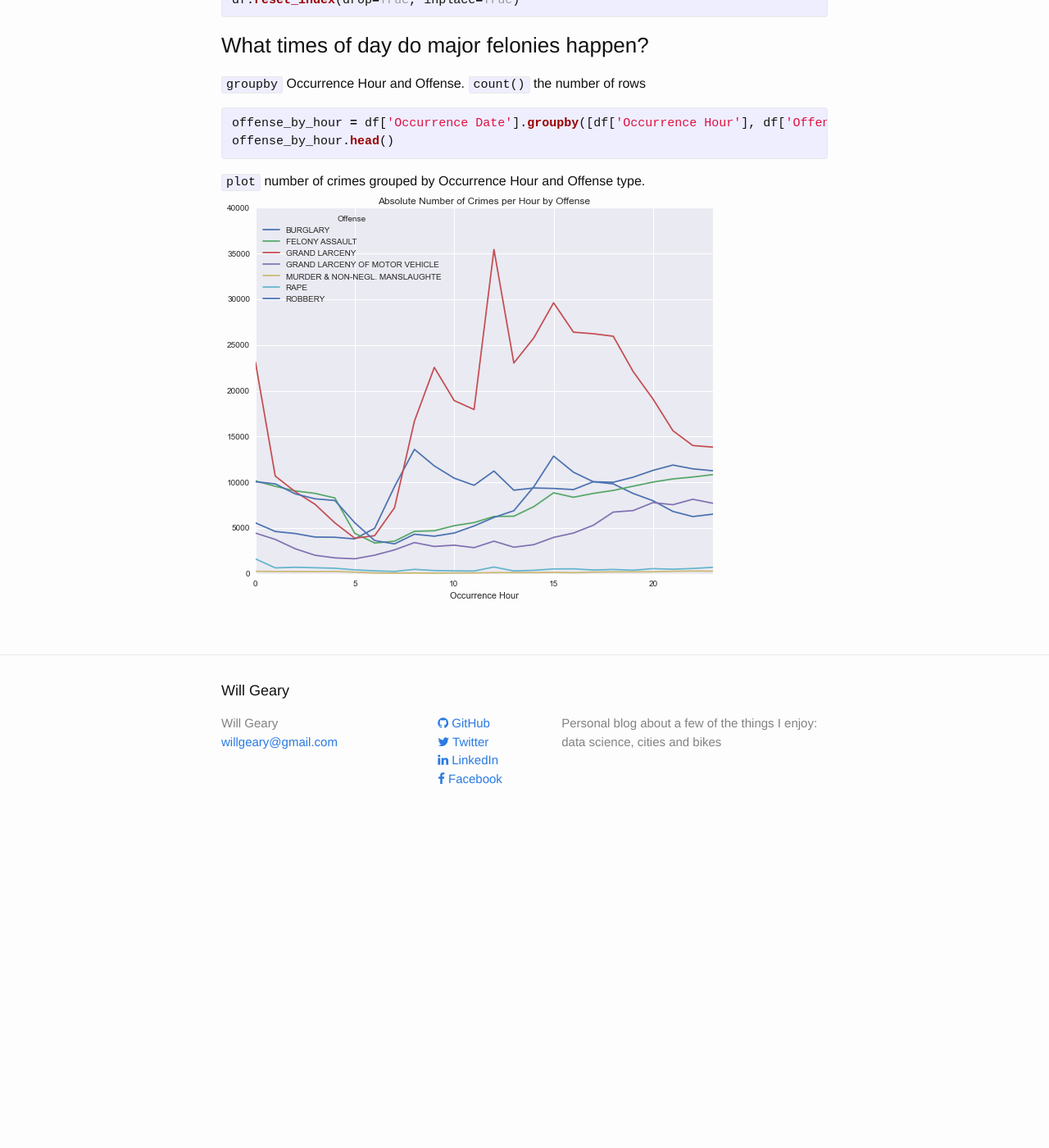
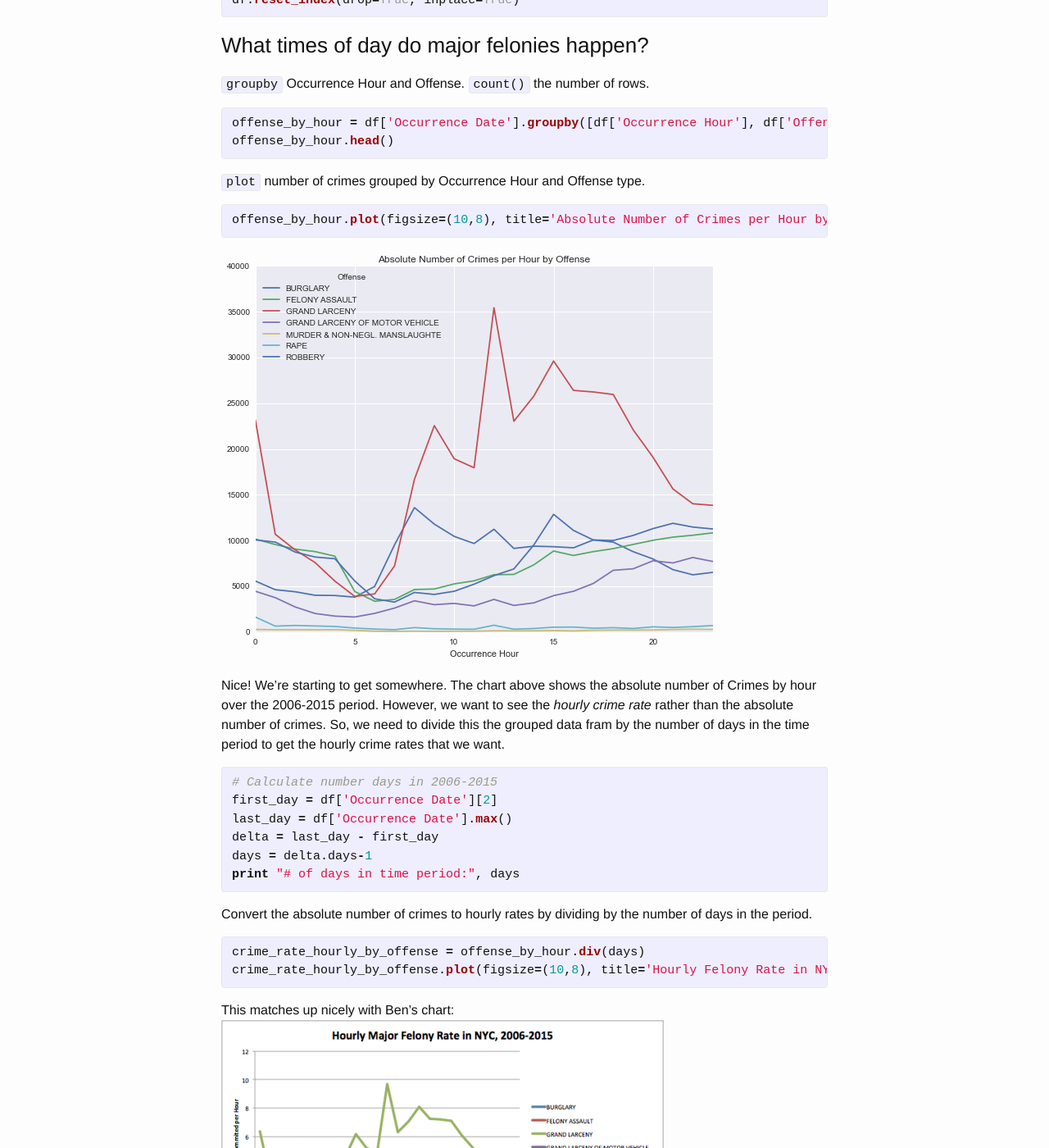
Before and after one commit to willgeary/willgeary.github.io, a Jekyll site: the page built from _posts/2016-05-18-when-does-crime-happen-in-new-york-city.markdown, in a window 1280 px wide and 1400 px high, scrolled down 1739 px. Shown: the whole window at 82% size. Built offline with Jekyll 4.4.1, drawn with Linux system fonts in a browser that asks for light colours; nearby versions of some CDN libraries; before the commit the page ends 2760 px from its top, so only the background shows below that.

Commit message:
Save my work

```diff
--- a/_posts/2016-05-18-when-does-crime-happen-in-new-york-city.markdown
+++ b/_posts/2016-05-18-when-does-crime-happen-in-new-york-city.markdown
@@ -79,15 +79,38 @@
 
 
 ### What times of day do major felonies happen?
-`groupby` Occurrence Hour and Offense. `count()` the number of rows
+`groupby` Occurrence Hour and Offense. `count()` the number of rows.
 {% highlight python %}
 offense_by_hour = df['Occurrence Date'].groupby([df['Occurrence Hour'], df['Offense']]).count().unstack()
 offense_by_hour.head()
 {% endhighlight %}
 
 `plot` number of crimes grouped by Occurrence Hour and Offense type.
+{% highlight python %}
+offense_by_hour.plot(figsize=(10,8), title='Absolute Number of Crimes per Hour by Offense')
+{% endhighlight %}
 ![fig1]({{ site.url }}/assets/2016-05-18-fig1.png)
 
+Nice! We're starting to get somewhere. The chart above shows the absolute number of Crimes by hour over the 2006-2015 period. However, we want to see the *hourly crime rate* rather than the absolute number of crimes. So, we need to divide this the grouped data fram by the number of days in the time period to get the hourly crime rates that we want.
+
+{% highlight python %}
+# Calculate number days in 2006-2015
+first_day = df['Occurrence Date'][2]
+last_day = df['Occurrence Date'].max()
+delta = last_day - first_day
+days = delta.days-1
+print "# of days in time period:", days
+{% endhighlight %}
+
+Convert the absolute number of crimes to hourly rates by dividing by the number of days in the period.
+
+{% highlight python %}
+crime_rate_hourly_by_offense = offense_by_hour.div(days)
+crime_rate_hourly_by_offense.plot(figsize=(10,8), title='Hourly Felony Rate in NYC, 2006-2015');
+{% endhighlight %}
+
+This matches up nicely with Ben's chart:
+![fig1]({{ site.url }}/assets/2016-05-18-fig2.png)
 
 
 [iquantny-post]: http://iquantny.tumblr.com/post/142278062424/in-nyc-more-robberies-happen-right-when-school
```
Also changed, not shown: assets/2016-05-18-fig2.png (added).
